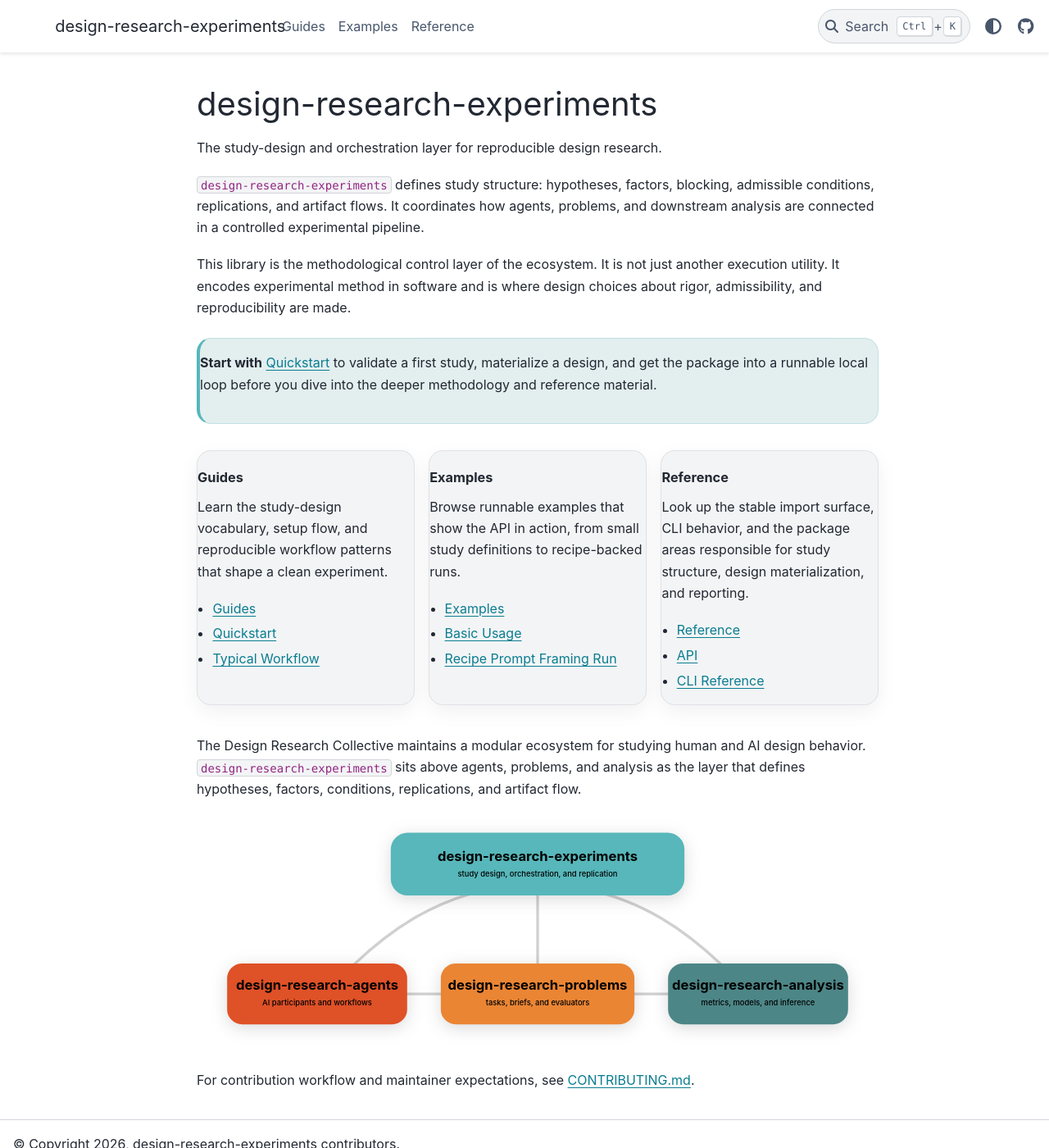
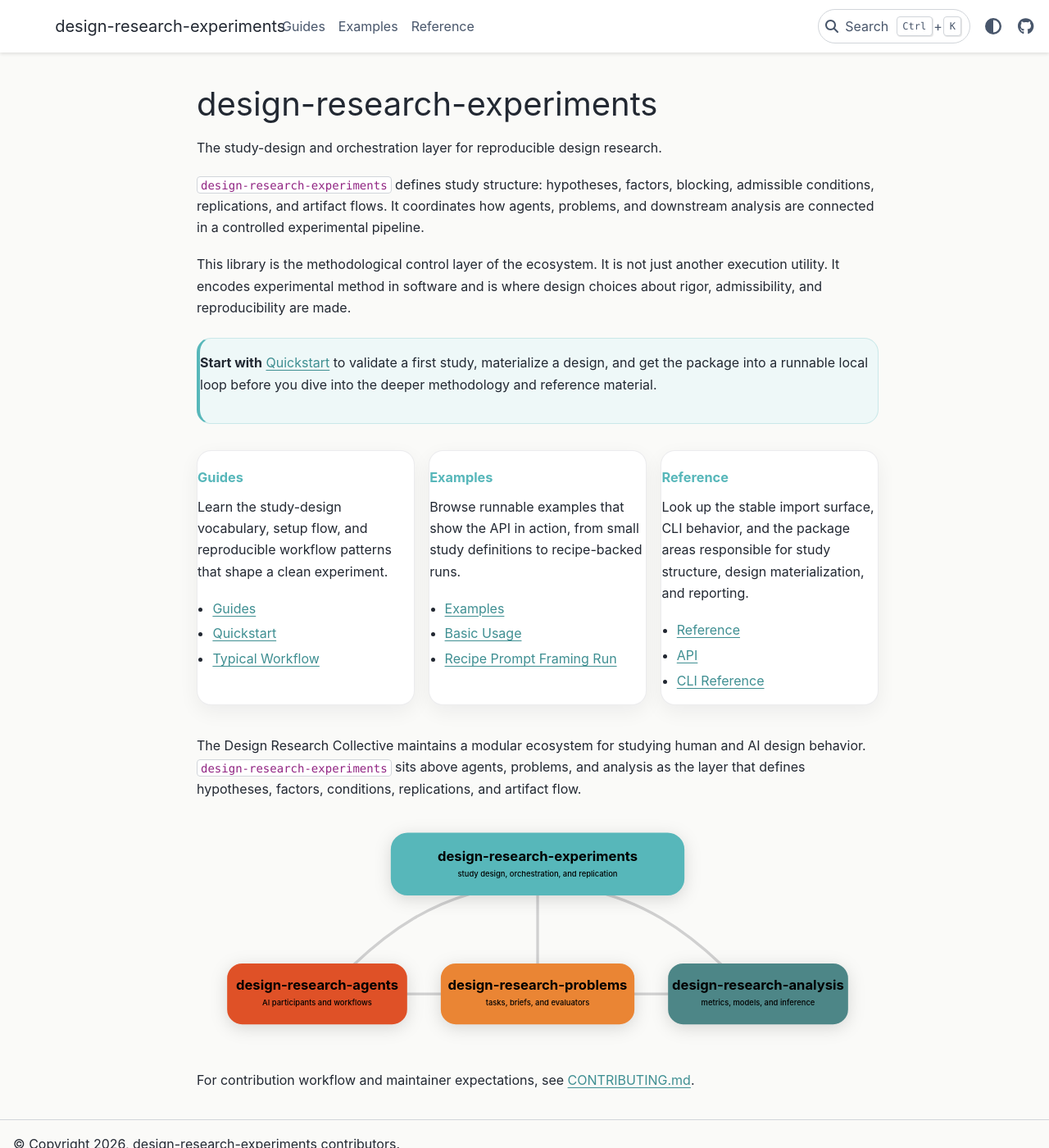
Before and after one commit to cmudrc/design-research-experiments, a Sphinx documentation site: the page built from docs/index.rst, in a window 1280 px wide and 1400 px high. Shown: the whole window at 82% size. Built offline with Sphinx 7.4.7 and the PyData theme 0.15.4, drawn with Linux system fonts in a browser that asks for light colours.

Commit message:
docs: refine docs palette with neutral theme

```diff
--- a/docs/_static/custom.css
+++ b/docs/_static/custom.css
@@ -1,9 +1,27 @@
 :root {
   --drc-docs-accent: #57b7ba;
+  --drc-docs-border: rgb(15 23 42 / 0.08);
+}
+
+html[data-theme="light"] {
   --pst-color-primary: var(--drc-docs-accent);
-  --pst-color-link: var(--drc-docs-accent);
-  --pst-color-link-hover: var(--drc-docs-accent);
   --pst-color-accent: var(--drc-docs-accent);
+  --pst-color-link: #3f8f92;
+  --pst-color-link-hover: #2f6f72;
+  --pst-color-secondary: #6b7280;
+  --pst-color-background: #fafaf8;
+  --pst-color-surface: #ffffff;
+}
+
+html[data-theme="dark"] {
+  --drc-docs-border: rgb(148 163 184 / 0.2);
+  --pst-color-primary: #79d0d2;
+  --pst-color-accent: #79d0d2;
+  --pst-color-link: #79d0d2;
+  --pst-color-link-hover: #a6e6e8;
+  --pst-color-secondary: #9aa4ad;
+  --pst-color-background: #111716;
+  --pst-color-surface: #161d1d;
 }
 
 .navbar-brand img {
@@ -39,7 +57,7 @@
 
 .docs-card {
   background: var(--pst-color-surface);
-  border: 1px solid rgb(15 23 42 / 0.08);
+  border: 1px solid var(--drc-docs-border);
   border-radius: 1.1rem;
   box-shadow: 0 8px 24px rgb(15 23 42 / 0.06);
   padding: 1.15rem 1.15rem 1rem;
@@ -50,6 +68,7 @@
 }
 
 .docs-card > p:first-child strong {
+  color: var(--pst-color-primary);
   font-size: 1.02rem;
 }
 
```
